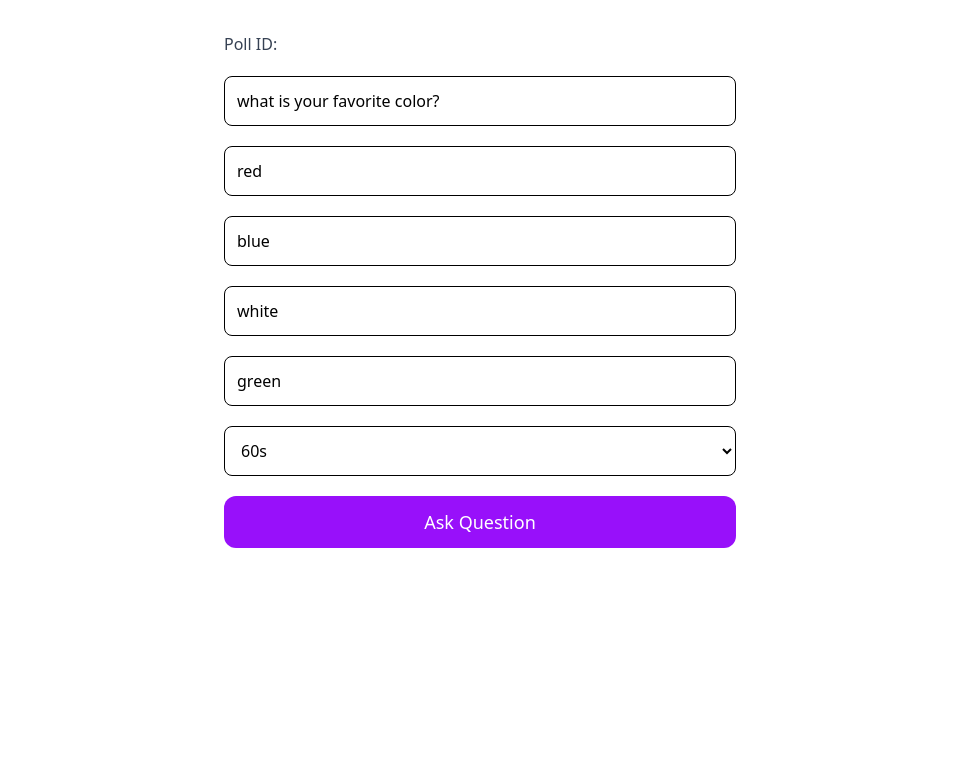
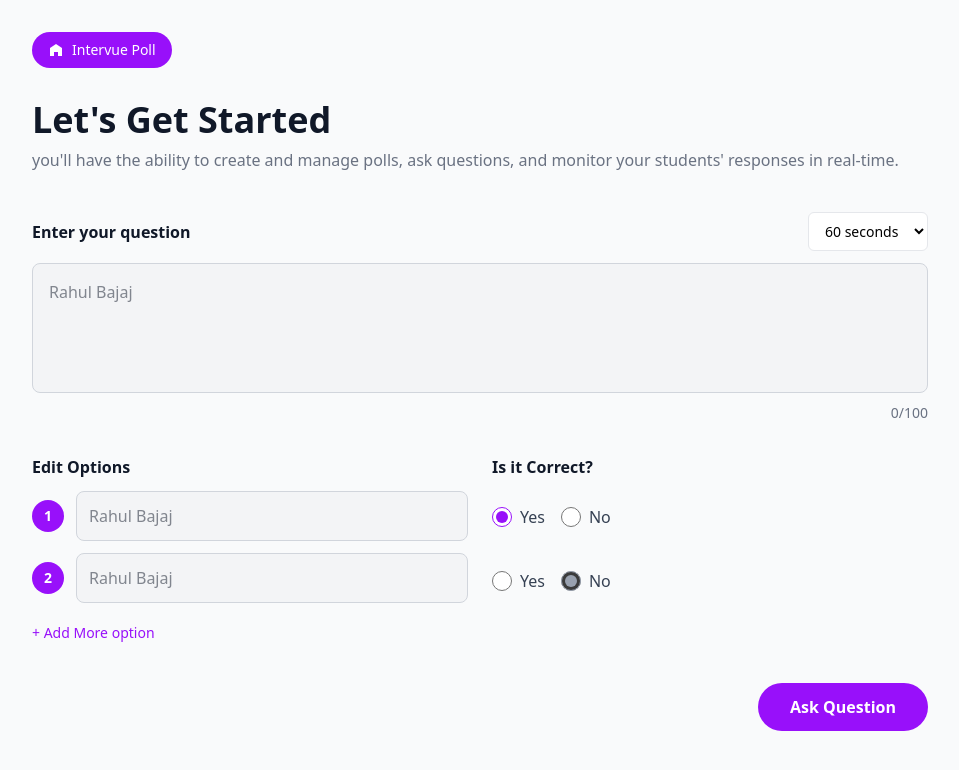
Before and after one commit to CHARANCHERRY123456/intervue-poll, a React (Vite) app in the folder poll-frontend/: page /teacher in a window 1280 px wide. Shown: the top 770 px of the page, without its empty margins (160-1119 px from the left). Built offline with nearby package versions, Linux system fonts and the light colour scheme; no server answers.

Commit message:
ui : enhance the teacher home page ui also add the logo

```diff
--- /dev/null
+++ b/poll-frontend/src/components/Logo.jsx
@@ -0,0 +1,20 @@
+export default function Logo() {
+  return (
+    <div className="inline-flex items-center gap-2 px-4 py-2 rounded-full bg-purple-600 text-white font-medium text-sm">
+      <svg
+        width="16"
+        height="16"
+        viewBox="0 0 16 16"
+        fill="none"
+        xmlns="http://www.w3.org/2000/svg"
+        className="text-white"
+      >
+        <path
+          d="M8 2L2 6V14H6V10H10V14H14V6L8 2Z"
+          fill="currentColor"
+        />
+      </svg>
+      Intervue Poll
+    </div>
+  )
+}
--- a/poll-frontend/src/pages/TeacherHome.jsx
+++ b/poll-frontend/src/pages/TeacherHome.jsx
@@ -5,6 +5,7 @@ import { useCreatePollMutation } from "../features/poll/pollApi"
 import { socket } from "../app/socket"
 import { emitAskQuestion } from "../utils/socketActions"
 import { useNavigate } from "react-router-dom"
+import Logo from "../components/Logo"
 
 export default function TeacherHome() {
   const dispatch = useDispatch()
@@ -13,8 +14,11 @@ export default function TeacherHome() {
 
   const [createPoll] = useCreatePollMutation()
 
-  const [question, setQuestion] = useState("what is your favorite color?")
-  const [options, setOptions] = useState(["red", "blue", "white", "green"])
+  const [question, setQuestion] = useState("")
+  const [options, setOptions] = useState([
+    { text: "", isCorrect: true },
+    { text: "", isCorrect: false }
+  ])
   const [timeLimit, setTimeLimit] = useState(60)
 
   useEffect(() => {
@@ -36,40 +40,135 @@ export default function TeacherHome() {
     }
   }, [])
 
+  const updateOption = (i, text) => {
+    const arr = [...options]
+    arr[i].text = text
+    setOptions(arr)
+  }
+
+  const toggleCorrect = (i, value) => {
+    const arr = [...options]
+    arr[i].isCorrect = value
+    setOptions(arr)
+  }
+
+  const addOption = () => {
+    setOptions([...options, { text: "", isCorrect: false }])
+  }
+
   const ask = () => {
-    emitAskQuestion({ pollId, question, options, timeLimit })
+    const optionTexts = options.map(o => o.text)
+    emitAskQuestion({ pollId, question, options: optionTexts, timeLimit })
     navigate("/teacher/live")
   }
 
+  const charCount = question.length
+
   return (
-    <div className="p-8 flex flex-col gap-5 max-w-xl mx-auto">
-      <p className="text-gray-700">Poll ID: {pollId}</p>
+    <div className="min-h-screen bg-gray-50 p-8">
+      <div className="max-w-4xl mx-auto">
+        <Logo />
 
-      <input className="border p-3 rounded-lg" value={question} onChange={e=>setQuestion(e.target.value)} placeholder="Question" />
+        <div className="mt-8">
+          <h1 className="text-4xl font-bold text-gray-900">Let's Get Started</h1>
+          <p className="text-gray-500 mt-2">
+            you'll have the ability to create and manage polls, ask questions, and monitor your students' responses in real-time.
+          </p>
+        </div>
 
+        <div className="mt-10">
+          <div className="flex items-center justify-between mb-3">
+            <label className="text-base font-semibold text-gray-900">Enter your question</label>
+              <div className="flex items-center gap-2">
+                <select
+                  value={timeLimit}
+                  onChange={e => setTimeLimit(Number(e.target.value))}
+                  className="text-sm bg-white border border-gray-200 rounded-md px-3 py-2 focus:outline-none focus:ring-2 focus:ring-purple-400"
+                >
+                  <option value={30}>30 seconds</option>
+                  <option value={60}>60 seconds</option>
+                  <option value={90}>90 seconds</option>
+                </select>
+              </div>
+          </div>
+
+          <textarea
+            className="w-full border border-gray-300 rounded-lg p-4 bg-gray-100 text-gray-900 resize-none focus:outline-none focus:ring-2 focus:ring-purple-500"
+            rows="4"
+            value={question}
+            onChange={e => setQuestion(e.target.value)}
+            placeholder="Rahul Bajaj"
+            maxLength={100}
+          />
+          <div className="text-right text-sm text-gray-500 mt-1">{charCount}/100</div>
+        </div>
+
+        <div className="mt-8 grid grid-cols-1 md:grid-cols-2 gap-6">
+          <div>
+            <h3 className="text-base font-semibold text-gray-900 mb-3">Edit Options</h3>
+            <div className="flex flex-col gap-3">
               {options.map((opt, i) => (
+                <div key={i} className="flex items-center gap-3">
+                  <div className="w-8 h-8 rounded-full bg-purple-600 text-white flex items-center justify-center font-semibold text-sm">
+                    {i + 1}
+                  </div>
                   <input
-          key={i}
-          className="border p-3 rounded-lg"
-          value={opt}
-          onChange={e => {
-            const arr = [...options]
-            arr[i] = e.target.value
-            setOptions(arr)
-          }}
-          placeholder={`Option ${i + 1}`}
+                    className="flex-1 border border-gray-300 rounded-lg p-3 bg-gray-100 text-gray-900 focus:outline-none focus:ring-2 focus:ring-purple-500"
+                    value={opt.text}
+                    onChange={e => updateOption(i, e.target.value)}
+                    placeholder="Rahul Bajaj"
                   />
+                </div>
               ))}
+              <button
+                onClick={addOption}
+                className="text-purple-600 text-sm font-medium self-start mt-2 hover:text-purple-700"
+              >
+                + Add More option
+              </button>
+            </div>
+          </div>
 
-      <select className="border p-3 rounded-lg" value={timeLimit} onChange={e=>setTimeLimit(Number(e.target.value))}>
-        <option value={30}>30s</option>
-        <option value={60}>60s</option>
-        <option value={90}>90s</option>
-      </select>
+          <div>
+            <h3 className="text-base font-semibold text-gray-900 mb-3">Is it Correct?</h3>
+            <div className="flex flex-col gap-3">
+              {options.map((opt, i) => (
+                <div key={i} className="flex items-center gap-4 h-[52px]">
+                  <label className="flex items-center gap-2 cursor-pointer">
+                    <input
+                      type="radio"
+                      name={`correct-${i}`}
+                      checked={opt.isCorrect}
+                      onChange={() => toggleCorrect(i, true)}
+                      className="w-5 h-5 text-purple-600 accent-purple-600"
+                    />
+                    <span className="text-gray-700 font-medium">Yes</span>
+                  </label>
+                  <label className="flex items-center gap-2 cursor-pointer">
+                    <input
+                      type="radio"
+                      name={`correct-${i}`}
+                      checked={!opt.isCorrect}
+                      onChange={() => toggleCorrect(i, false)}
+                      className="w-5 h-5 text-gray-400 accent-gray-400"
+                    />
+                    <span className="text-gray-700 font-medium">No</span>
+                  </label>
+                </div>
+              ))}
+            </div>
+          </div>
+        </div>
 
-      <button onClick={ask} className="bg-purple-600 text-white py-3 rounded-xl text-lg">
+        <div className="mt-10 flex justify-end">
+          <button
+            onClick={ask}
+            className="px-8 py-3 bg-purple-600 text-white font-semibold rounded-full hover:bg-purple-700 transition-colors"
+          >
             Ask Question
           </button>
         </div>
+      </div>
+    </div>
   )
 }
```
Lines whose indentation alone changed are shown as unchanged.
